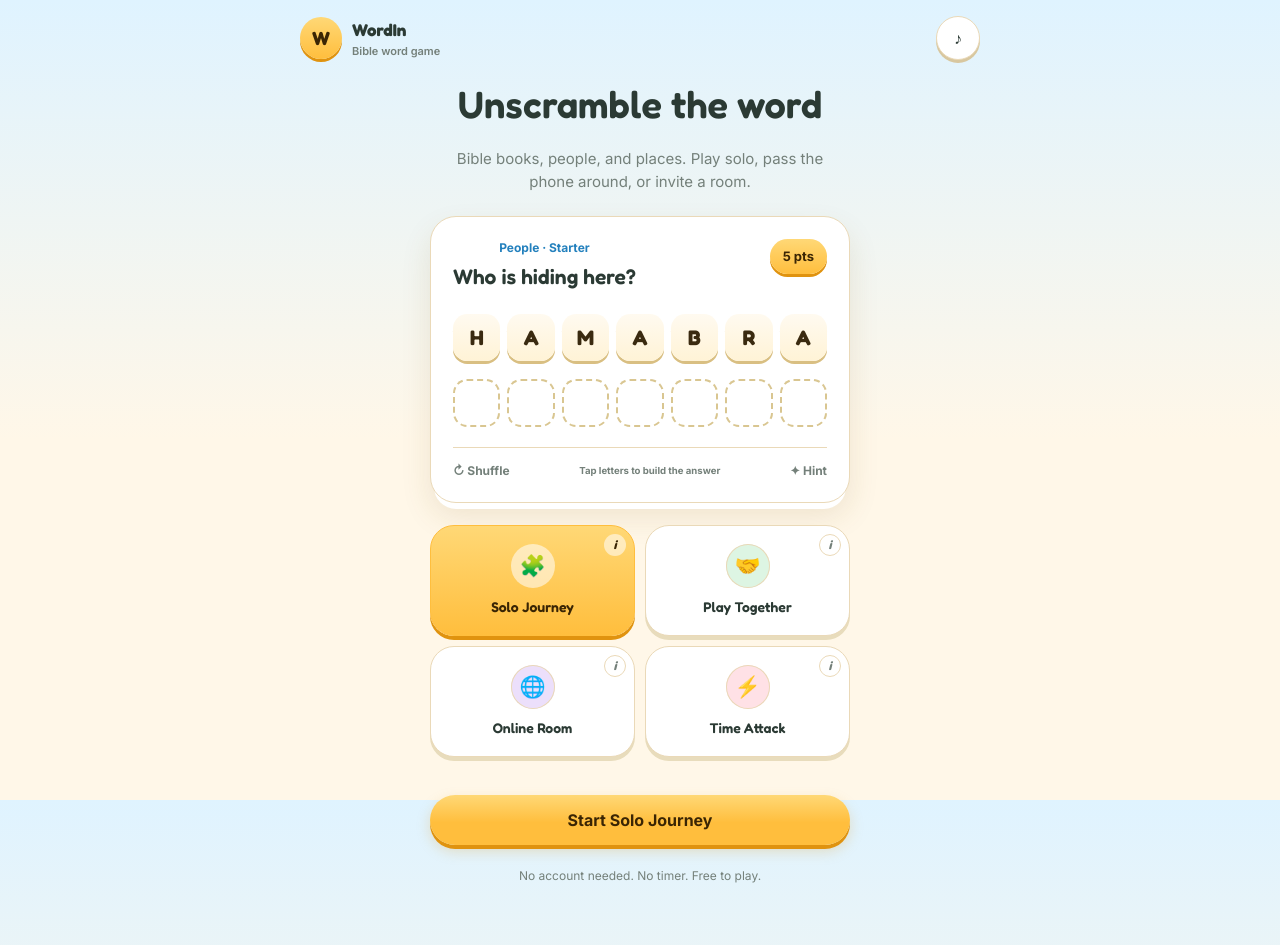
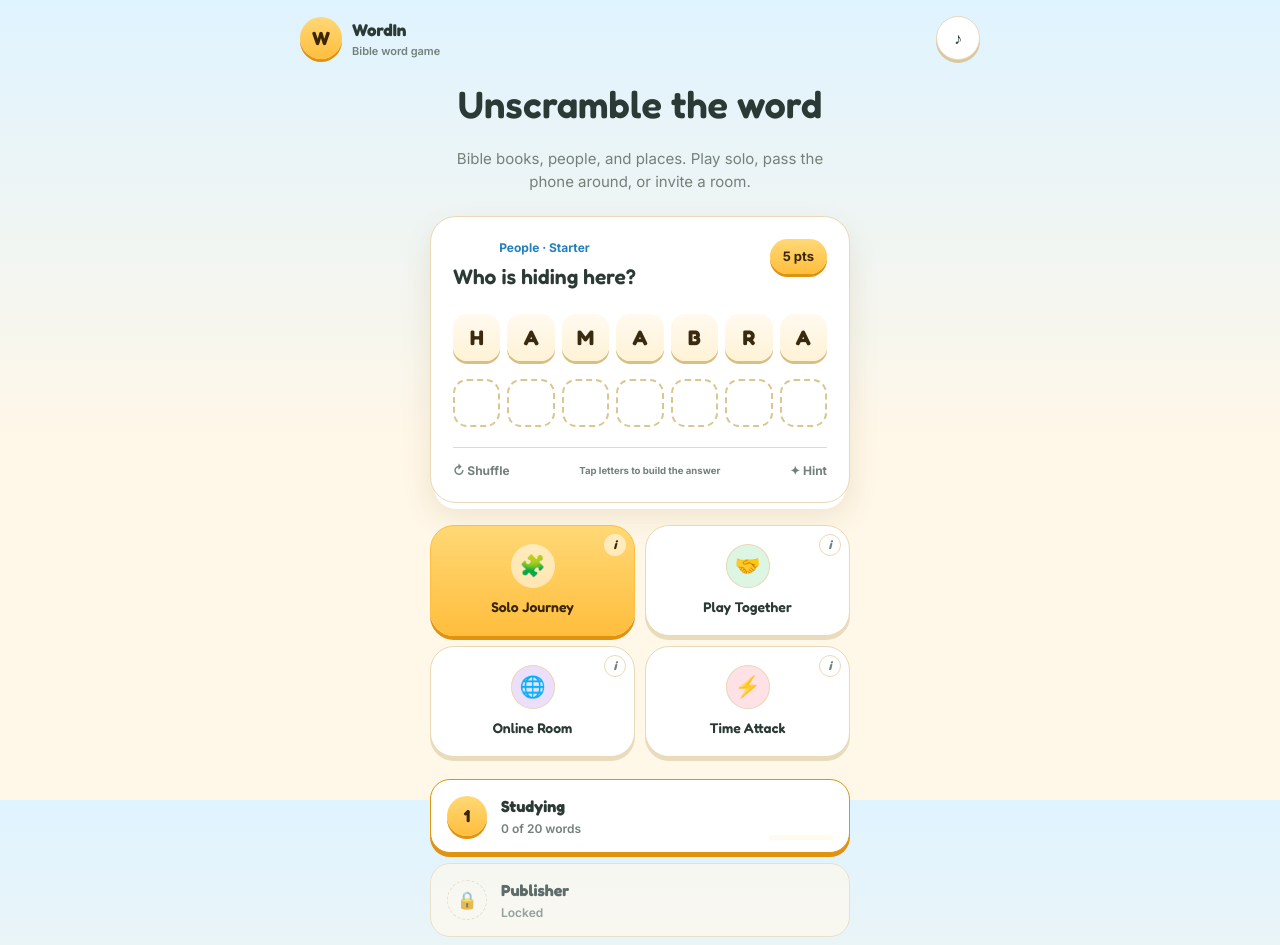
Before and after one commit to SolomonAgyire/FamGame, a Next.js app in the folder game/: page / in a window 1280 px wide. Shown: the top 945 px of the page. Built offline with nearby package versions, Linux system fonts and the light colour scheme.

Commit message:
feat: add the nine-level journey path with padlocks
Co-Authored-By: Claude Opus 5 <noreply@anthropic.com>

```diff
--- a/game/app/globals.css
+++ b/game/app/globals.css
@@ -529,3 +529,34 @@ footer {
   color: var(--muted); font-size: 11px; font-weight: 700; line-height: 1.3;
 }
 .lifetime-row strong { font-family: var(--font-display); font-size: 21px; color: var(--ink); }
+
+/* ============================================================
+   Level journey — a vertical path. A locked node is visibly a
+   destination, not an error: it keeps its name so the player can
+   see where they are going.
+   ============================================================ */
+.level-path { display: flex; flex-direction: column; gap: 10px; width: 100%; margin: 0; padding: 0; list-style: none; }
+.level-node button {
+  position: relative; display: flex; width: 100%; gap: 14px; padding: 14px 16px;
+  align-items: center; text-align: left; border: 1px solid var(--line);
+  border-radius: 20px; background: var(--surface); box-shadow: 0 4px 0 #e6d4ab;
+}
+.level-node button:active:not(:disabled) { transform: translateY(4px); box-shadow: 0 0 0 #e6d4ab; }
+.level-badge {
+  display: grid; flex: none; width: 40px; height: 40px; place-items: center;
+  border-radius: 50%; background: linear-gradient(180deg, #ffd876, var(--sun));
+  color: var(--sun-ink); font-family: var(--font-display); font-size: 17px; font-weight: 700;
+  box-shadow: 0 3px 0 var(--sun-deep);
+}
+.level-text { display: flex; flex-direction: column; gap: 2px; }
+.level-text strong { font-family: var(--font-display); font-size: 16px; color: var(--ink); }
+.level-text small { color: var(--muted); font-size: 12px; font-weight: 600; }
+.level-meter {
+  position: absolute; right: 16px; bottom: 12px; width: 64px; height: 5px;
+  border-radius: 999px; background: var(--surface2); overflow: hidden;
+}
+.level-meter i { display: block; height: 100%; background: var(--grass); }
+.level-node.selected button { border-color: var(--sun-deep); box-shadow: 0 4px 0 var(--sun-deep); }
+.level-node.cleared .level-badge { background: linear-gradient(180deg, #7be0a0, var(--grass)); color: #fff; box-shadow: 0 3px 0 var(--grass-deep); }
+.level-node.locked button { background: var(--surface2); box-shadow: none; opacity: .72; }
+.level-node.locked .level-badge { background: var(--surface2); color: var(--muted); border: 1px dashed var(--line); box-shadow: none; }
--- a/game/components/GatherWordApp.tsx
+++ b/game/components/GatherWordApp.tsx
@@ -4,10 +4,12 @@ import { useCallback, useEffect, useMemo, useRef, useState } from 'react';
 import { buildLevelQueue, createFreshRecipe, eligibleWords, getEntryById, getPuzzleEntry, normalizeAnswer } from '@/lib/game-engine';
 import { duckMusic, playCorrect, playTap, playWrong, startMusic, stopMusic } from '@/lib/audio';
 import { showToast, subscribeToasts, type Toast } from '@/lib/toast';
-import type { Category, DifficultyBand, GameSettings, MatchRecipe, PlayMode, PuzzleRecipe, Team } from '@/lib/types';
+import type { Category, DifficultyBand, GameSettings, Level, MatchRecipe, PlayMode, PuzzleRecipe, Team } from '@/lib/types';
 import { LEVEL_NAMES } from '@/lib/types';
 import { scoreSolve } from '@/lib/scoring';
 import { loadProgress, saveProgress, recordMatch, masteredCount } from '@/lib/progress';
+import { highestUnlocked } from '@/lib/levels';
+import { LevelPath } from '@/components/LevelPath';
 
 function ToastHost() {
   const [toasts, setToasts] = useState<(Toast & { leaving?: boolean })[]>([]);
@@ -38,7 +40,7 @@ type RoomSnapshot = {
 };
 type Credentials = { code: string; token: string; playerId: string };
 
-const DEFAULT_SETTINGS: GameSettings = { categories: ['book', 'person', 'place'], maxBand: 2, length: 10 };
+const DEFAULT_SETTINGS: GameSettings = { categories: ['book', 'person', 'place'], maxBand: 1, length: 10 };
 const TEAM_COLORS = ['#dd6f57', '#2e7d68', '#bc861a', '#6c6faa'];
 
 function Header({ onHome, sound, setSound }: { onHome: () => void; sound: boolean; setSound: (value: boolean) => void }) {
@@ -48,7 +50,7 @@ function Header({ onHome, sound, setSound }: { onHome: () => void; sound: boolea
   </header>;
 }
 
-function HomeScreen({ mode, setMode, start }: { mode: EntryMode; setMode: (mode: EntryMode) => void; start: () => void }) {
+function HomeScreen({ mode, setMode, start, level, setLevel }: { mode: EntryMode; setMode: (mode: EntryMode) => void; start: () => void; level: Level; setLevel: (level: Level) => void }) {
   const [expanded, setExpanded] = useState<EntryMode | null>(null);
   const modes = [
     { id: 'solo' as const, title: 'Solo Journey', icon: '🧩', tint: 'sky', detail: 'Play by yourself, at your own pace. No timer, no pressure.' },
@@ -56,6 +58,7 @@ function HomeScreen({ mode, setMode, start }: { mode: EntryMode; setMode: (mode:
     { id: 'online' as const, title: 'Online Room', icon: '🌐', tint: 'violet', detail: 'Everyone joins from their own phone with a six-character code -- great for players in different places.' },
     { id: 'timeattack' as const, title: 'Time Attack', icon: '⚡', tint: 'berry', detail: 'A solo race against the clock. Each level is faster and harder -- chase your high score.' },
   ];
+  const modeTitle = modes.find((item) => item.id === mode)?.title;
   return <main className="home-shell">
     <section className="home-grid">
       <h1 className="hero-title">Unscramble the word</h1>
@@ -70,7 +73,8 @@ function HomeScreen({ mode, setMode, start }: { mode: EntryMode; setMode: (mode:
           {expanded === item.id && <p className="mode-detail">{item.detail}</p>}
         </div>)}
       </div>
-      <button type="button" className="primary-button hero-button" onClick={start}>Start {modes.find((item) => item.id === mode)?.title}</button>
+      <LevelPath selected={level} onSelect={setLevel} />
+      <button type="button" className="primary-button hero-button" onClick={start}>Start {modeTitle} · {LEVEL_NAMES[level - 1]}</button>
       <p className="free-note">No account needed. No timer. Free to play.</p>
     </section>
   </main>;
@@ -534,6 +538,12 @@ function OnlineResults({ snapshot, isHost, action, leave }: { snapshot: RoomSnap
 
 export default function GatherWordApp() {
   const [screen, setScreen] = useState<Screen>('home'); const [entryMode, setEntryMode] = useState<EntryMode>('solo'); const [settings, setSettings] = useState<GameSettings>(DEFAULT_SETTINGS); const [togetherMode, setTogetherMode] = useState<PlayMode>('cooperative');
+  const [level, setLevelState] = useState<Level>(1);
+  // Picking a level on the journey path is what a solo/together match
+  // actually plays at -- the band picker used to live in SettingsPanel,
+  // but the journey path replaced it, so selecting a level here has to
+  // keep `settings.maxBand` in step.
+  const setLevel = (value: Level) => { setLevelState(value); setSettings((current) => ({ ...current, maxBand: value })); };
   const [teams, setTeams] = useState<Team[]>([{ id: 'team-1', name: 'Sun Team', color: TEAM_COLORS[0], score: 0 }, { id: 'team-2', name: 'Olive Team', color: TEAM_COLORS[1], score: 0 }]); const [localGameKey, setLocalGameKey] = useState(0); const [localMode, setLocalMode] = useState<PlayMode | null>(null); const [credentials, setCredentials] = useState<Credentials | null>(null); const [sound, setSound] = useState(true);
   const initialCode = useMemo(() => typeof window === 'undefined' ? '' : new URLSearchParams(window.location.search).get('room')?.toUpperCase() || '', []);
   useEffect(() => { const timer = window.setTimeout(() => { const saved = sessionStorage.getItem('gatherword-room'); if (saved) { try { const value = JSON.parse(saved) as Credentials; setCredentials(value); setScreen('online-lobby'); } catch { sessionStorage.removeItem('gatherword-room'); } } else if (initialCode) { setEntryMode('online'); setScreen('online-entry'); } }, 0); return () => window.clearTimeout(timer); }, [initialCode]);
@@ -555,7 +565,7 @@ export default function GatherWordApp() {
   return <div className="app"><Header onHome={home} sound={sound} setSound={setSound} />
     {timeAttackActive ? <TimeAttackGame key={localGameKey} categories={settings.categories} sound={sound} onHome={home} />
     : localMode ? <LocalGame key={localGameKey} mode={localMode} settings={settings} teams={teams} sound={sound} onHome={home} onChangeSet={() => { setLocalMode(null); setScreen('setup'); }} />
-    : screen === 'home' ? <HomeScreen mode={entryMode} setMode={setEntryMode} start={startEntry} />
+    : screen === 'home' ? <HomeScreen mode={entryMode} setMode={setEntryMode} start={startEntry} level={level} setLevel={setLevel} />
     : screen === 'setup' ? <SetupScreen entryMode={entryMode} settings={settings} setSettings={setSettings} togetherMode={togetherMode} setTogetherMode={setTogetherMode} teams={teams} setTeams={setTeams} start={startLocal} back={home} />
     : screen === 'online-entry' ? <OnlineEntry onBack={home} onConnected={connect} initialCode={initialCode} />
     : credentials ? <OnlineRoom credentials={credentials} leave={leave} sound={sound} /> : null}
--- /dev/null
+++ b/game/components/LevelPath.tsx
@@ -0,0 +1,41 @@
+'use client';
+
+import { useEffect, useState } from 'react';
+import { loadProgress, type ProgressRecord } from '@/lib/progress';
+import { levelStatus } from '@/lib/levels';
+import { emptyProgress } from '@/lib/progress';
+import type { Level } from '@/lib/types';
+
+const LEVELS: Level[] = [1, 2, 3, 4, 5, 6, 7, 8, 9];
+
+export function LevelPath({ selected, onSelect }: { selected: Level; onSelect: (level: Level) => void }) {
+  // Read storage after mount so the server and first client render agree.
+  const [record, setRecord] = useState<ProgressRecord>(() => emptyProgress());
+  useEffect(() => { setRecord(loadProgress()); }, []);
+
+  return <ol className="level-path" aria-label="Your journey">
+    {LEVELS.map((level) => {
+      const status = levelStatus(record, level);
+      const isSelected = selected === level;
+      return <li key={level} className={`level-node ${status.unlocked ? '' : 'locked'} ${status.cleared ? 'cleared' : ''} ${isSelected ? 'selected' : ''}`}>
+        <button
+          type="button"
+          disabled={!status.unlocked}
+          aria-current={isSelected ? 'true' : undefined}
+          onClick={() => onSelect(level)}
+        >
+          <span className="level-badge" aria-hidden="true">{status.cleared ? '✓' : status.unlocked ? level : '🔒'}</span>
+          <span className="level-text">
+            <strong>{status.name}</strong>
+            <small>{status.unlocked
+              ? status.cleared ? 'Cleared' : `${status.solved} of ${status.needed} words`
+              : 'Locked'}</small>
+          </span>
+          {status.unlocked && !status.cleared && <span className="level-meter" aria-hidden="true">
+            <i style={{ width: `${Math.min(100, (status.solved / status.needed) * 100)}%` }} />
+          </span>}
+        </button>
+      </li>;
+    })}
+  </ol>;
+}
```
